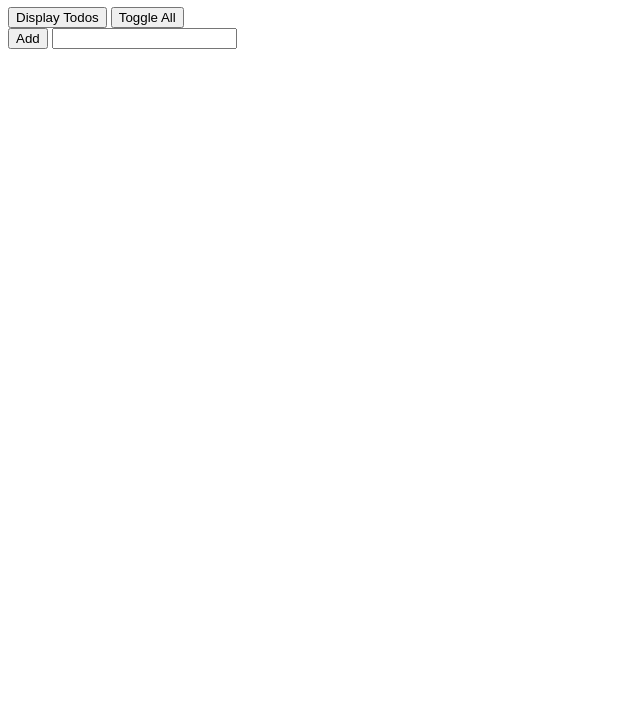
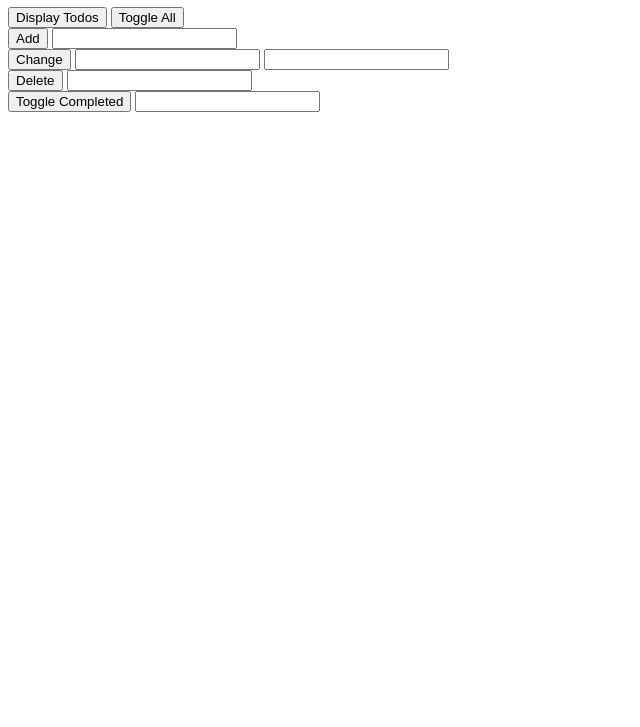
Before and after one commit to JonHodgins/WatchAndCode, a plain HTML site: page index.html in a window 1280 px wide. Shown: the part 73-800 px from the top of the page, without its empty margins (0-640 px from the left). Drawn offline with Linux system fonts and the light colour scheme.

Commit message:
Create basic UI

```diff
--- a/index.html
+++ b/index.html
@@ -15,7 +15,23 @@
 
   <div>
     <button onclick="handlers.addTodo()">Add</button>
-    <input id="addTodoTextInput" type="text" />
+    <input id="addTodoTextInput" type="text">
+  </div>
+
+  <div>
+    <button onclick="handlers.changeTodo()">Change</button>
+    <input id="changeTodoIndexInput" type="number">
+    <input id="changeTodoTextInput" type="text">
+  </div>
+
+  <div>
+    <button onclick="handlers.deleteTodo()">Delete</button>
+    <input id="deleteTodoIndexInput" type="number">
+  </div>
+
+  <div>
+    <button onclick="handlers.toggleCompleted()">Toggle Completed</button>
+    <input id="toggleCompletedIndexInput" type="number">
   </div>
 
   <script src="script.js"></script>
--- a/script.js
+++ b/script.js
@@ -64,12 +64,29 @@ const handlers = {
   displayTodos() {
     todoList.displayTodos();
   },
+  addTodo() {
+    let addTodoTextInput = document.getElementById('addTodoTextInput');
+    todoList.addTodo(addTodoTextInput.value);
+    addTodoTextInput.value = '';
+  },
+  changeTodo() {
+    let changeTodoTextInput = document.getElementById('changeTodoTextInput');
+    let changeTodoIndexInput = document.getElementById('changeTodoIndexInput');
+    todoList.changeTodo(changeTodoIndexInput.valueAsNumber, changeTodoTextInput.value);
+    changeTodoIndexInput.value = '';
+    changeTodoTextInput.value = '';
+  },
+  deleteTodo() {
+    let deleteTodoIndexInput = document.getElementById('deleteTodoIndexInput');
+    todoList.deleteTodo(deleteTodoIndexInput.valueAsNumber);
+    deleteTodoIndexInput.value = '';
+  },
+  toggleCompleted() {
+    let toggleCompletedIndexInput = document.getElementById('toggleCompletedIndexInput');
+    todoList.toggleCompleted(toggleCompletedIndexInput.valueAsNumber);
+    toggleCompletedIndexInput.value = '';
+  },
   toggleAll() {
     todoList.toggleAll();
-  },
-  addTodo() {
-    const addTodoTextInput = document.getElementById('addTodoTextInput');
-    todoList.addTodo(addTodoTextInput.value);
-    addTodoTextInput.value = '';
   }
 };
```
